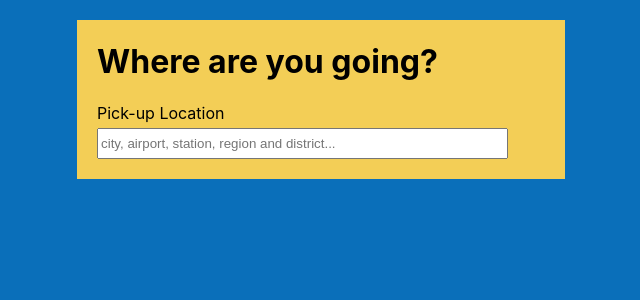
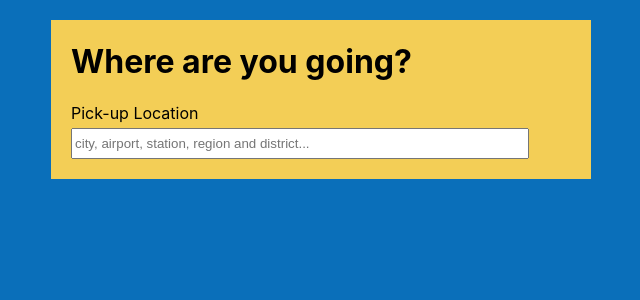
Before and after one commit to scented-wiring/pickup-location-box, a React (Create React App) app: page / in a window 1280 px wide. Shown: the top 300 px of the page, without its empty margins (319-959 px from the left). Built offline with nearby package versions, Linux system fonts and the light colour scheme.

Commit message:
add focus state & methods, adjust component width

```diff
--- a/src/App.css
+++ b/src/App.css
@@ -13,7 +13,7 @@ h1 {
 #searchbox {
   padding: 1px 20px 20px 20px;
   margin: 20px auto 20px auto;
-  width: 35%;
+  width: 500px;
   flex-direction: column;
   background-color: #f3ce56;
 }
@@ -21,5 +21,5 @@ h1 {
 #pickup-location {
   margin-top: 5px;
   height: 25px;
-  width: 90%;
+  width: 450px;
 }
--- a/src/App.js
+++ b/src/App.js
@@ -1,6 +1,17 @@
 import "./App.css";
+import { useState } from "react";
 
 function App() {
+  const [focus, setFocus] = useState(false);
+
+  const handleFocus = () => {
+    setFocus(true);
+  };
+
+  const handleBlur = () => {
+    setFocus(false);
+  };
+
   return (
     <div id="searchbox">
       <h1>Where are you going?</h1>
@@ -10,6 +21,8 @@ function App() {
         id="pickup-location"
         name="pickup-location"
         placeholder="city, airport, station, region and district..."
+        onFocus={handleFocus}
+        onBlur={handleBlur}
       ></input>
     </div>
   );
```
Also changed, not shown: 1 other file (tests, documents, lock files or other folders).
